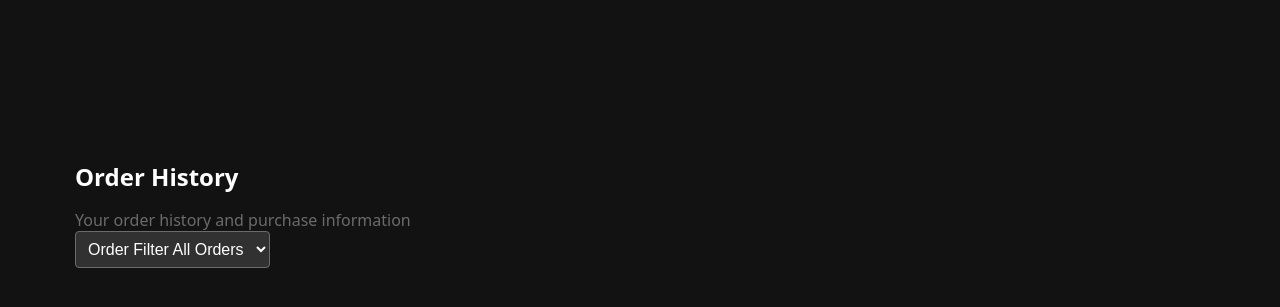
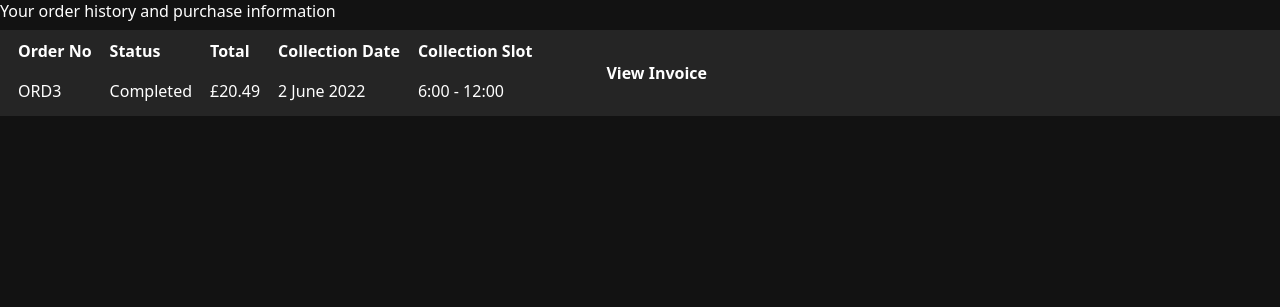
Before and after one commit to Anjan-poudel-1/TapBasket, a PHP site: page /TapBasket/components/pages/OrderHistory/order-history.html in a window 1280 px wide. Shown: the top 307 px of the page. Run offline with PHP 8.4, Linux system fonts and the light colour scheme.

Commit message:
My Order page

```diff
--- a/assets/styles/index.css
+++ b/assets/styles/index.css
@@ -2860,9 +2860,7 @@ select {
   -webkit-box-flex: 1.7;
       -ms-flex: 1.7;
           flex: 1.7;
-  background-color: #ececec;
   padding: 1rem;
-  border-left: 1px solid var(--input-border);
 }
 
 .order__body__right__subtotal {
@@ -2948,19 +2946,54 @@ select {
   margin-top: 0.5rem;
 }
 
-.order-history-description {
-  color: #6b6b6b;
-  font-weight: 500;
-}
-
-.filter-title {
-  display: -webkit-box;
-  display: -ms-flexbox;
-  display: flex;
-  gap: 0.5rem;
-  -webkit-box-align: center;
-      -ms-flex-align: center;
-          align-items: center;
+.order-history {
+  display: -webkit-box;
+  display: -ms-flexbox;
+  display: flex;
+  gap: 2rem;
+  margin-top: 0.5rem;
+  background-color: var(--body-light-bg);
+}
+
+@media only screen and (max-width: 768px) {
+  .order-history {
+    -webkit-box-orient: vertical;
+    -webkit-box-direction: normal;
+        -ms-flex-direction: column;
+            flex-direction: column;
+    -webkit-box-align: center;
+        -ms-flex-align: center;
+            align-items: center;
+    gap: 1rem;
+  }
+}
+
+.order-history__details {
+  margin-left: 0.5rem;
+}
+
+.order-history__table {
+  width: 100%;
+}
+
+.order-history td, .order-history th {
+  text-align: left;
+  padding: 0.5rem;
+}
+
+table {
+  width: 100%;
+}
+
+td, th {
+  text-align: left;
+  padding: 0.5rem;
+}
+
+.showorder {
+  padding: 2rem;
+  font-size: 1rem;
+  font-weight: 700;
 }
 
 .filter-page__Top-Row {
--- a/assets/styles/pages/_invoice-page.scss
+++ b/assets/styles/pages/_invoice-page.scss
@@ -84,12 +84,7 @@
 
          &__right{
             flex: 1.7;
-            background-color: #ececec;
-
             padding: 1rem;
-            border-left: 1px solid var(--input-border);
-
-
 
         &__subtotal{
             display: flex;
--- a/assets/styles/pages/index.scss
+++ b/assets/styles/pages/index.scss
@@ -8,6 +8,6 @@
 @import './wishList';
 @import './invoice-page';
 
-@import './orders-page';
+@import './myorders-page';
 @import './filter-page';
 @import './success-page';
--- a/components/pages/OrderHistory/order-history.html
+++ b/components/pages/OrderHistory/order-history.html
@@ -8,40 +8,42 @@
     <link rel="stylesheet" href="./assets/styles/index.css">
 </head>
 <body>
-        <div class="container page__body">
-            <div class="section__header">
-                <div class="section__header__heading">
-                    Order History
+
+        <div class="order-history-description">
+            Your order history and purchase information
+        </div>
+
+
+        <div class="order-history">
+               <div class="order-history__details">
+                   <table class="order-history__details__table" >
+                       <tr>
+                           <th>Order No</th>
+                           <th> Status</th>
+                           <th> Total</th>
+                           <th> Collection Date</th>
+                           <th> Collection Slot</th>
+                       </tr>
+
+                       <tr>
+                           <td> ORD3</td>
+                           <td> Completed</td>
+                           <td> £20.49</td>
+                           <td> 2 June 2022</td>
+                           <td> 6:00 - 12:00</td>
+                       </tr>
+
+                   </table>
+               </div>
+
+
+                <div class="showorder">
+
+                    <a href="../invoice.php">View Invoice</a>
+
+
                 </div>
-            </div>
 
-            <div class="order-history-description">
-                Your order history and purchase information
-            </div>
-            <div class="order_filter">
-                <select>
-                    <option value="">
-                        <div class="filter-title">
-                            Order Filter
-                        </div>
-                        <div class="filter-title">
-                            All Orders
-                        </div>
-                    </option>
-                    <option value="">
-                        7 days
-                    </option>
-                    <option value="">
-                        15 days
-                    </option>
-                    <option value="">
-                       1 month
-                    </option>
-                    <option value="">
-                        3 months
-                    </option>
-                </select>
-            </div>
 
 
 
```
Also changed, not shown: assets/styles/pages/_myorders-page.scss (added, +52 -0 lines), assets/styles/pages/_orders-page.scss (deleted, +0 -15 lines), orders.php (+9 -0 lines), 1 other file.
